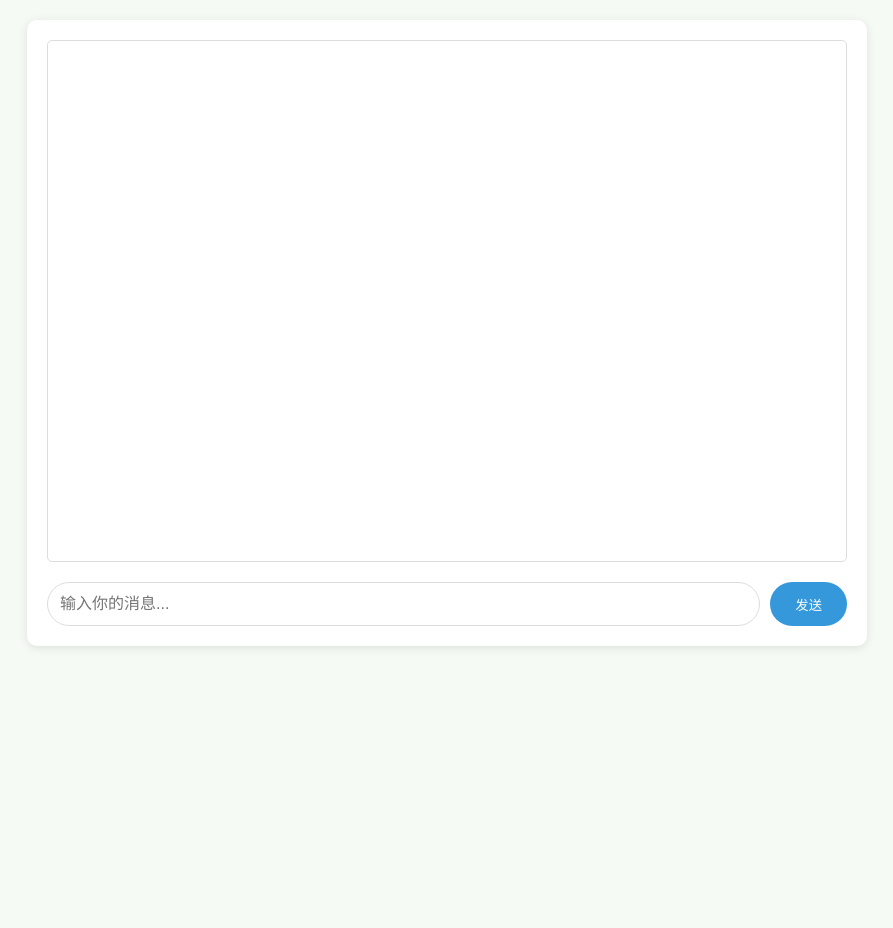
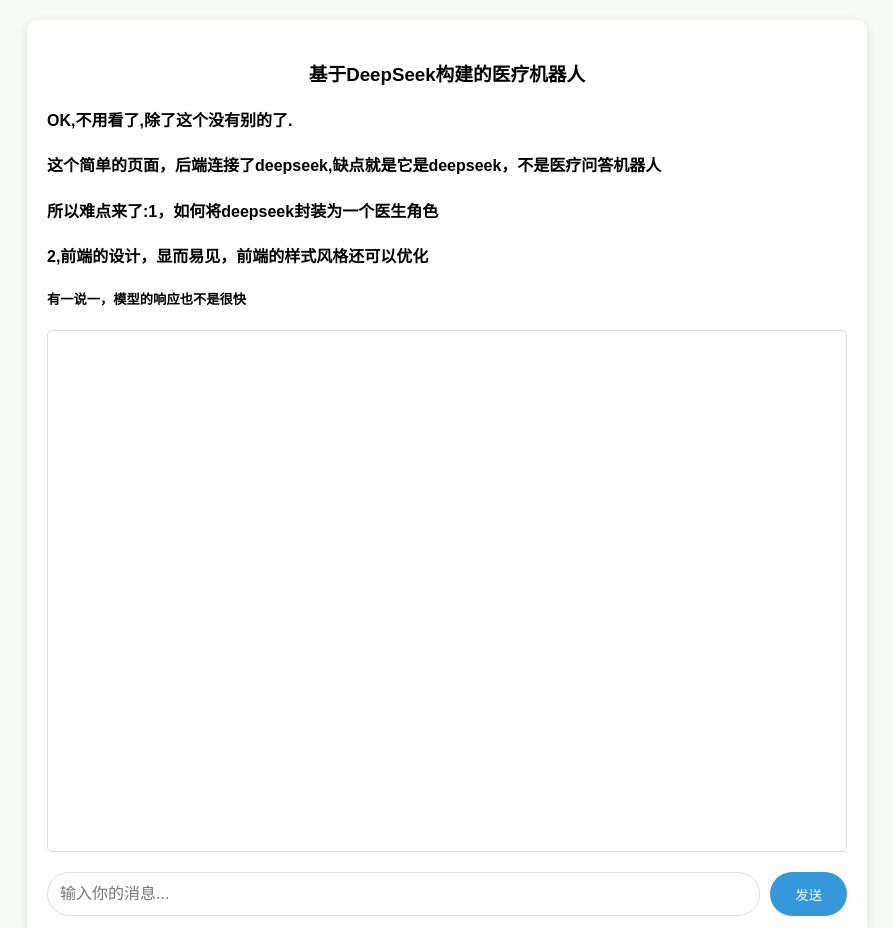
Before and after one commit to Firstpioneer/simple-framework, a plain HTML site: page bot2/public/index.html in a window 1280 px wide. Shown: the top 928 px of the page, without its empty margins (193-1086 px from the left). Before the commit the page ends 800 px from the top, so only its background shows below. Drawn offline with Linux system fonts and the light colour scheme.

Commit message:
Update index.html

```diff
--- a/bot2/public/index.html
+++ b/bot2/public/index.html
@@ -86,7 +86,12 @@
 </head>
 <body>
     <div class="container">
-
+         <h3 style="text-align: center;">基于DeepSeek构建的医疗机器人</h3>
+        <h4>OK,不用看了,除了这个没有别的了.</h4>
+        <h4>这个简单的页面，后端连接了deepseek,缺点就是它是deepseek，不是医疗问答机器人</h4>
+        <h4>所以难点来了:1，如何将deepseek封装为一个医生角色</h4>
+        <h4>2,前端的设计，显而易见，前端的样式风格还可以优化</h4>
+        <h5>有一说一，模型的响应也不是很快</h5>
         <div class="chat-box" id="chatBox"></div>
         <div class="input-group">
             <input type="text" id="userInput" placeholder="输入你的消息...">
```
